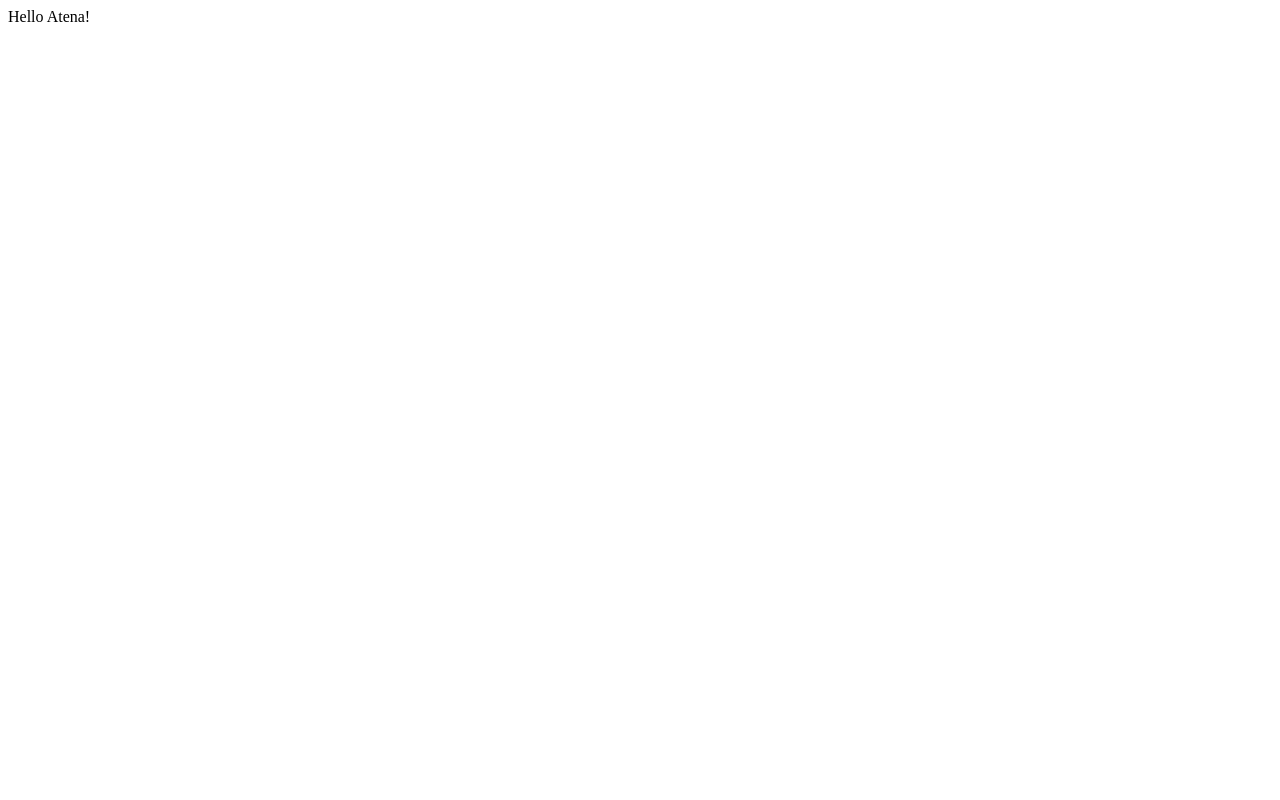
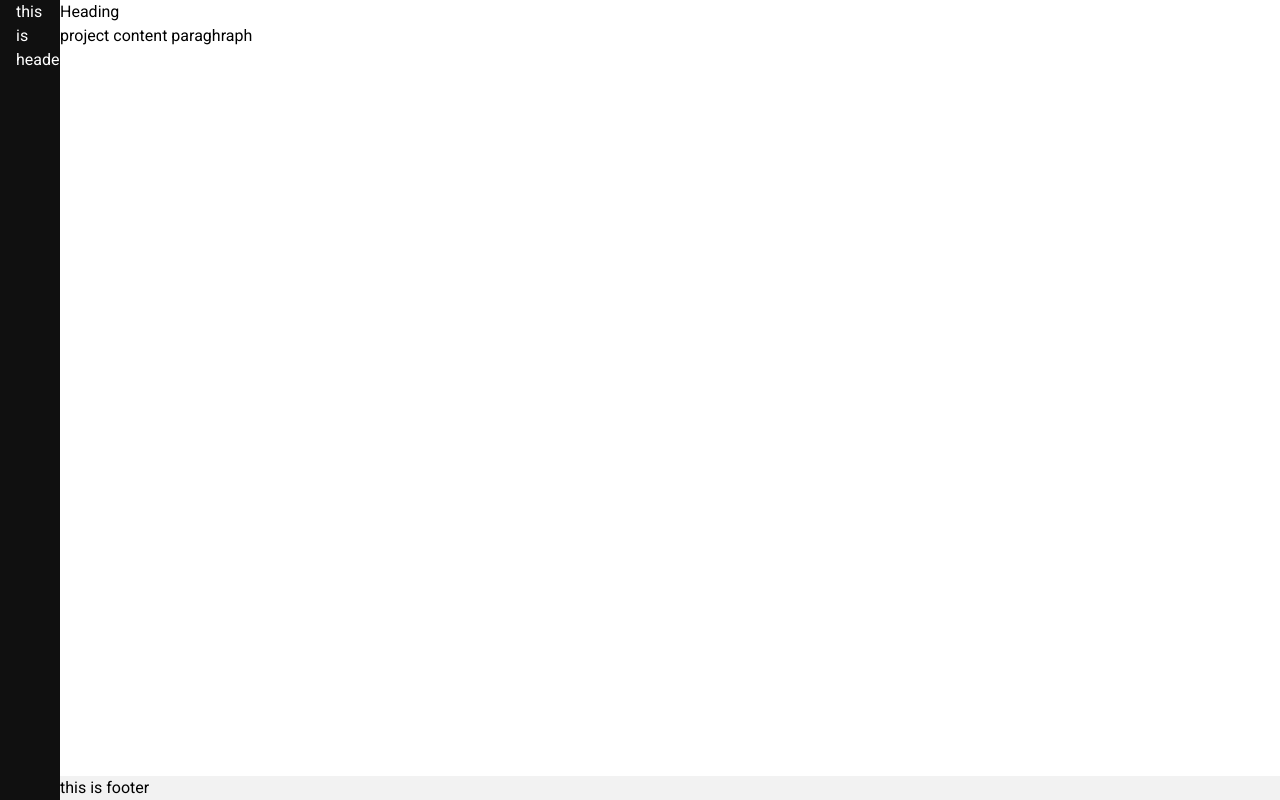
Before and after one commit to ianiri/pixellab-ecom-atena, a Next.js app: page / in a window 1280 px wide. Built offline with nearby package versions, Linux system fonts and the light colour scheme.

Commit message:
18ian - install-setup-start

```diff
--- /dev/null
+++ b/postcss.config.js
@@ -0,0 +1,6 @@
+module.exports = {
+  plugins: {
+    tailwindcss: {},
+    autoprefixer: {},
+  },
+}
--- /dev/null
+++ b/src/layouts/Layout.jsx
@@ -0,0 +1,56 @@
+import {css} from "@emotion/css";
+
+export const black = '#101010';
+export const white = '#fff';
+export const gray = '#f2f2f2';
+const mobileHeaderHeight = 60;
+
+export const Layout = ({ children }) => {
+  const gridCss = css`
+    display: grid;
+    grid-template-areas:
+    'header'
+    'main-area';
+    grid-template-rows: 60px 1fr;
+    min-height: 100vh;
+
+    @media (min-width: 1024px) {
+      grid-template-areas:
+        'header main-area';
+      grid-template-columns: ${mobileHeaderHeight}px 1fr;
+      grid-template-rows: 1fr;
+    }
+  `;
+
+  const headerCss = css`
+    background-color: ${black};
+    color: ${white};
+    grid-area: header;
+    padding: 0 16px;
+  `;
+
+  const mainAreaCss = css`
+    grid-area: main-area;
+    display: flex;
+    flex-direction: column;
+    min-height: calc(100vh - ${mobileHeaderHeight});
+    justify-content: space-between;
+  `;
+
+  const footerCss = css`
+    background-color: ${gray};
+  `;
+
+  return (
+    <div className={gridCss}>
+      <header className={headerCss}>
+        this is header
+      </header>
+      <div className={mainAreaCss}>
+        { children }
+
+        <footer className={footerCss}>this is footer</footer>
+      </div>
+    </div>
+  );
+};
--- /dev/null
+++ b/src/layouts/index.js
@@ -0,0 +1 @@
+export * from './Layout';
--- a/src/pages/_app.jsx
+++ b/src/pages/_app.jsx
@@ -1,3 +1,5 @@
+import './../styles/index.css';
+
 export default function App({ Component, pageProps }) {
   return <Component {...pageProps} />
 }
--- a/src/pages/index.jsx
+++ b/src/pages/index.jsx
@@ -1,4 +1,8 @@
-import Head from 'next/head'
+// import {css} from '@emotion/css';
+// import { FaApple } from 'react-icons/fa';
+
+import Head from 'next/head';
+import {Layout} from '../layouts/Layout';
 
 export default function Home() {
   return (
@@ -8,9 +12,13 @@ export default function Home() {
         <meta name="viewport" content="width=device-width, initial-scale=1" />
         <link rel="icon" href="/favicon.ico" />
       </Head>
-      <main>
-        Hello Atena!
-      </main>
+
+      <Layout>
+        <main>
+          <h1>Heading</h1>
+          <p>project content paraghraph</p>
+        </main>
+      </Layout>
     </>
-  )
+  );
 }
--- /dev/null
+++ b/src/styles/index.css
@@ -0,0 +1,9 @@
+@import url('https://fonts.googleapis.com/css?family=Roboto:wght@300;400;700&display=swap');
+
+@tailwind base;
+@tailwind components;
+@tailwind utilities;
+
+body {
+  font-family: 'Roboto', 'sans-serif';
+}
--- a/styles/Home.module.css
+++ /dev/null
@@ -1,278 +0,0 @@
-.main {
-  display: flex;
-  flex-direction: column;
-  justify-content: space-between;
-  align-items: center;
-  padding: 6rem;
-  min-height: 100vh;
-}
-
-.description {
-  display: inherit;
-  justify-content: inherit;
-  align-items: inherit;
-  font-size: 0.85rem;
-  max-width: var(--max-width);
-  width: 100%;
-  z-index: 2;
-  font-family: var(--font-mono);
-}
-
-.description a {
-  display: flex;
-  justify-content: center;
-  align-items: center;
-  gap: 0.5rem;
-}
-
-.description p {
-  position: relative;
-  margin: 0;
-  padding: 1rem;
-  background-color: rgba(var(--callout-rgb), 0.5);
-  border: 1px solid rgba(var(--callout-border-rgb), 0.3);
-  border-radius: var(--border-radius);
-}
-
-.code {
-  font-weight: 700;
-  font-family: var(--font-mono);
-}
-
-.grid {
-  display: grid;
-  grid-template-columns: repeat(4, minmax(25%, auto));
-  width: var(--max-width);
-  max-width: 100%;
-}
-
-.card {
-  padding: 1rem 1.2rem;
-  border-radius: var(--border-radius);
-  background: rgba(var(--card-rgb), 0);
-  border: 1px solid rgba(var(--card-border-rgb), 0);
-  transition: background 200ms, border 200ms;
-}
-
-.card span {
-  display: inline-block;
-  transition: transform 200ms;
-}
-
-.card h2 {
-  font-weight: 600;
-  margin-bottom: 0.7rem;
-}
-
-.card p {
-  margin: 0;
-  opacity: 0.6;
-  font-size: 0.9rem;
-  line-height: 1.5;
-  max-width: 30ch;
-}
-
-.center {
-  display: flex;
-  justify-content: center;
-  align-items: center;
-  position: relative;
-  padding: 4rem 0;
-}
-
-.center::before {
-  background: var(--secondary-glow);
-  border-radius: 50%;
-  width: 480px;
-  height: 360px;
-  margin-left: -400px;
-}
-
-.center::after {
-  background: var(--primary-glow);
-  width: 240px;
-  height: 180px;
-  z-index: -1;
-}
-
-.center::before,
-.center::after {
-  content: '';
-  left: 50%;
-  position: absolute;
-  filter: blur(45px);
-  transform: translateZ(0);
-}
-
-.logo,
-.thirteen {
-  position: relative;
-}
-
-.thirteen {
-  display: flex;
-  justify-content: center;
-  align-items: center;
-  width: 75px;
-  height: 75px;
-  padding: 25px 10px;
-  margin-left: 16px;
-  transform: translateZ(0);
-  border-radius: var(--border-radius);
-  overflow: hidden;
-  box-shadow: 0px 2px 8px -1px #0000001a;
-}
-
-.thirteen::before,
-.thirteen::after {
-  content: '';
-  position: absolute;
-  z-index: -1;
-}
-
-/* Conic Gradient Animation */
-.thirteen::before {
-  animation: 6s rotate linear infinite;
-  width: 200%;
-  height: 200%;
-  background: var(--tile-border);
-}
-
-/* Inner Square */
-.thirteen::after {
-  inset: 0;
-  padding: 1px;
-  border-radius: var(--border-radius);
-  background: linear-gradient(
-    to bottom right,
-    rgba(var(--tile-start-rgb), 1),
-    rgba(var(--tile-end-rgb), 1)
-  );
-  background-clip: content-box;
-}
-
-/* Enable hover only on non-touch devices */
-@media (hover: hover) and (pointer: fine) {
-  .card:hover {
-    background: rgba(var(--card-rgb), 0.1);
-    border: 1px solid rgba(var(--card-border-rgb), 0.15);
-  }
-
-  .card:hover span {
-    transform: translateX(4px);
-  }
-}
-
-@media (prefers-reduced-motion) {
-  .thirteen::before {
-    animation: none;
-  }
-
-  .card:hover span {
-    transform: none;
-  }
-}
-
-/* Mobile */
-@media (max-width: 700px) {
-  .content {
-    padding: 4rem;
-  }
-
-  .grid {
-    grid-template-columns: 1fr;
-    margin-bottom: 120px;
-    max-width: 320px;
-    text-align: center;
-  }
-
-  .card {
-    padding: 1rem 2.5rem;
-  }
-
-  .card h2 {
-    margin-bottom: 0.5rem;
-  }
-
-  .center {
-    padding: 8rem 0 6rem;
-  }
-
-  .center::before {
-    transform: none;
-    height: 300px;
-  }
-
-  .description {
-    font-size: 0.8rem;
-  }
-
-  .description a {
-    padding: 1rem;
-  }
-
-  .description p,
-  .description div {
-    display: flex;
-    justify-content: center;
-    position: fixed;
-    width: 100%;
-  }
-
-  .description p {
-    align-items: center;
-    inset: 0 0 auto;
-    padding: 2rem 1rem 1.4rem;
-    border-radius: 0;
-    border: none;
-    border-bottom: 1px solid rgba(var(--callout-border-rgb), 0.25);
-    background: linear-gradient(
-      to bottom,
-      rgba(var(--background-start-rgb), 1),
-      rgba(var(--callout-rgb), 0.5)
-    );
-    background-clip: padding-box;
-    backdrop-filter: blur(24px);
-  }
-
-  .description div {
-    align-items: flex-end;
-    pointer-events: none;
-    inset: auto 0 0;
-    padding: 2rem;
-    height: 200px;
-    background: linear-gradient(
-      to bottom,
-      transparent 0%,
-      rgb(var(--background-end-rgb)) 40%
-    );
-    z-index: 1;
-  }
-}
-
-/* Tablet and Smaller Desktop */
-@media (min-width: 701px) and (max-width: 1120px) {
-  .grid {
-    grid-template-columns: repeat(2, 50%);
-  }
-}
-
-@media (prefers-color-scheme: dark) {
-  .vercelLogo {
-    filter: invert(1);
-  }
-
-  .logo,
-  .thirteen img {
-    filter: invert(1) drop-shadow(0 0 0.3rem #ffffff70);
-  }
-}
-
-@keyframes rotate {
-  from {
-    transform: rotate(360deg);
-  }
-  to {
-    transform: rotate(0deg);
-  }
-}
--- a/styles/globals.css
+++ /dev/null
@@ -1,107 +0,0 @@
-:root {
-  --max-width: 1100px;
-  --border-radius: 12px;
-  --font-mono: ui-monospace, Menlo, Monaco, 'Cascadia Mono', 'Segoe UI Mono',
-    'Roboto Mono', 'Oxygen Mono', 'Ubuntu Monospace', 'Source Code Pro',
-    'Fira Mono', 'Droid Sans Mono', 'Courier New', monospace;
-
-  --foreground-rgb: 0, 0, 0;
-  --background-start-rgb: 214, 219, 220;
-  --background-end-rgb: 255, 255, 255;
-
-  --primary-glow: conic-gradient(
-    from 180deg at 50% 50%,
-    #16abff33 0deg,
-    #0885ff33 55deg,
-    #54d6ff33 120deg,
-    #0071ff33 160deg,
-    transparent 360deg
-  );
-  --secondary-glow: radial-gradient(
-    rgba(255, 255, 255, 1),
-    rgba(255, 255, 255, 0)
-  );
-
-  --tile-start-rgb: 239, 245, 249;
-  --tile-end-rgb: 228, 232, 233;
-  --tile-border: conic-gradient(
-    #00000080,
-    #00000040,
-    #00000030,
-    #00000020,
-    #00000010,
-    #00000010,
-    #00000080
-  );
-
-  --callout-rgb: 238, 240, 241;
-  --callout-border-rgb: 172, 175, 176;
-  --card-rgb: 180, 185, 188;
-  --card-border-rgb: 131, 134, 135;
-}
-
-@media (prefers-color-scheme: dark) {
-  :root {
-    --foreground-rgb: 255, 255, 255;
-    --background-start-rgb: 0, 0, 0;
-    --background-end-rgb: 0, 0, 0;
-
-    --primary-glow: radial-gradient(rgba(1, 65, 255, 0.4), rgba(1, 65, 255, 0));
-    --secondary-glow: linear-gradient(
-      to bottom right,
-      rgba(1, 65, 255, 0),
-      rgba(1, 65, 255, 0),
-      rgba(1, 65, 255, 0.3)
-    );
-
-    --tile-start-rgb: 2, 13, 46;
-    --tile-end-rgb: 2, 5, 19;
-    --tile-border: conic-gradient(
-      #ffffff80,
-      #ffffff40,
-      #ffffff30,
-      #ffffff20,
-      #ffffff10,
-      #ffffff10,
-      #ffffff80
-    );
-
-    --callout-rgb: 20, 20, 20;
-    --callout-border-rgb: 108, 108, 108;
-    --card-rgb: 100, 100, 100;
-    --card-border-rgb: 200, 200, 200;
-  }
-}
-
-* {
-  box-sizing: border-box;
-  padding: 0;
-  margin: 0;
-}
-
-html,
-body {
-  max-width: 100vw;
-  overflow-x: hidden;
-}
-
-body {
-  color: rgb(var(--foreground-rgb));
-  background: linear-gradient(
-      to bottom,
-      transparent,
-      rgb(var(--background-end-rgb))
-    )
-    rgb(var(--background-start-rgb));
-}
-
-a {
-  color: inherit;
-  text-decoration: none;
-}
-
-@media (prefers-color-scheme: dark) {
-  html {
-    color-scheme: dark;
-  }
-}
--- /dev/null
+++ b/tailwind.config.js
@@ -0,0 +1,12 @@
+/** @type {import('tailwindcss').Config} */
+module.exports = {
+  content: [
+    './pages/**/*.{js,ts,jsx,tsx}',
+    './components/**/*.{js,ts,jsx,tsx}',
+    './src/**/*.{js,ts,jsx,tsx}',
+  ],
+  theme: {
+    extend: {},
+  },
+  plugins: [],
+};
```
Also changed, not shown: package.json (+7 -1 lines), src/pages/card.jsx (added), 1 other file (tests, documents, lock files or other folders).
